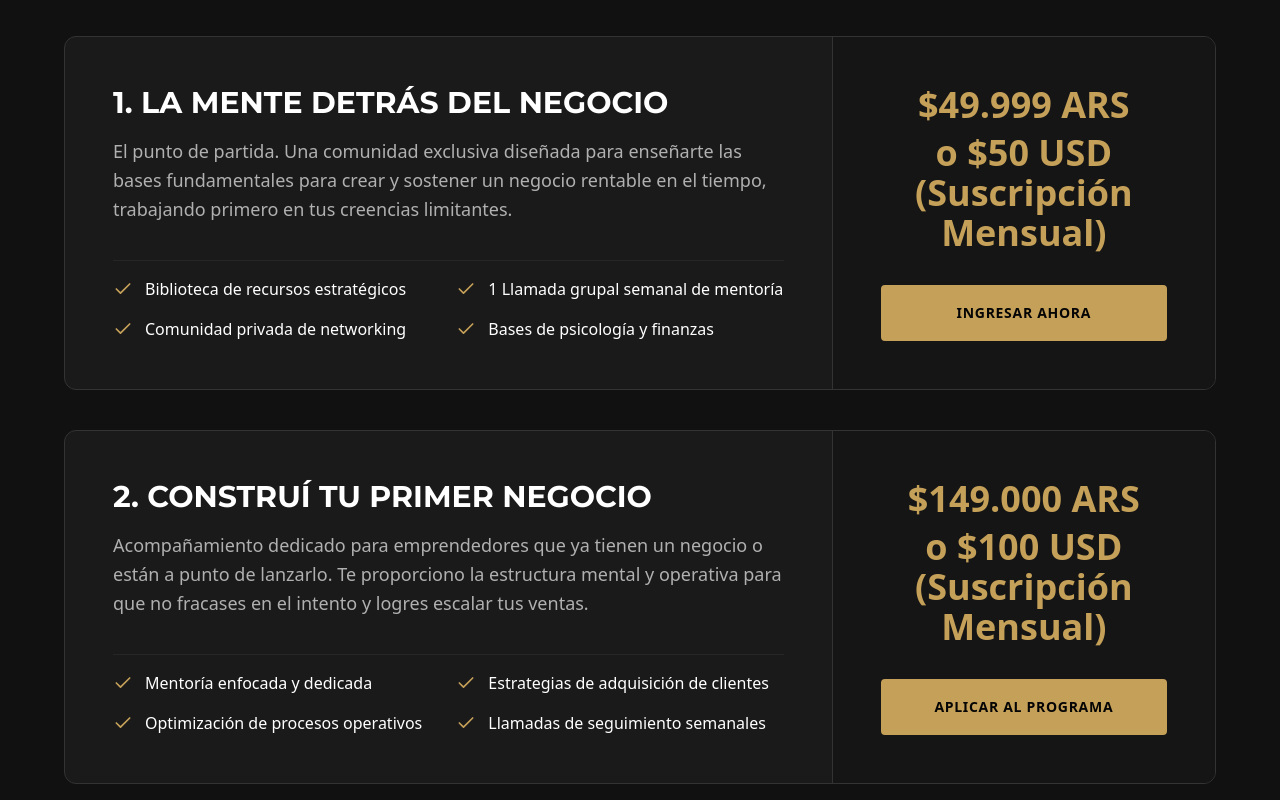
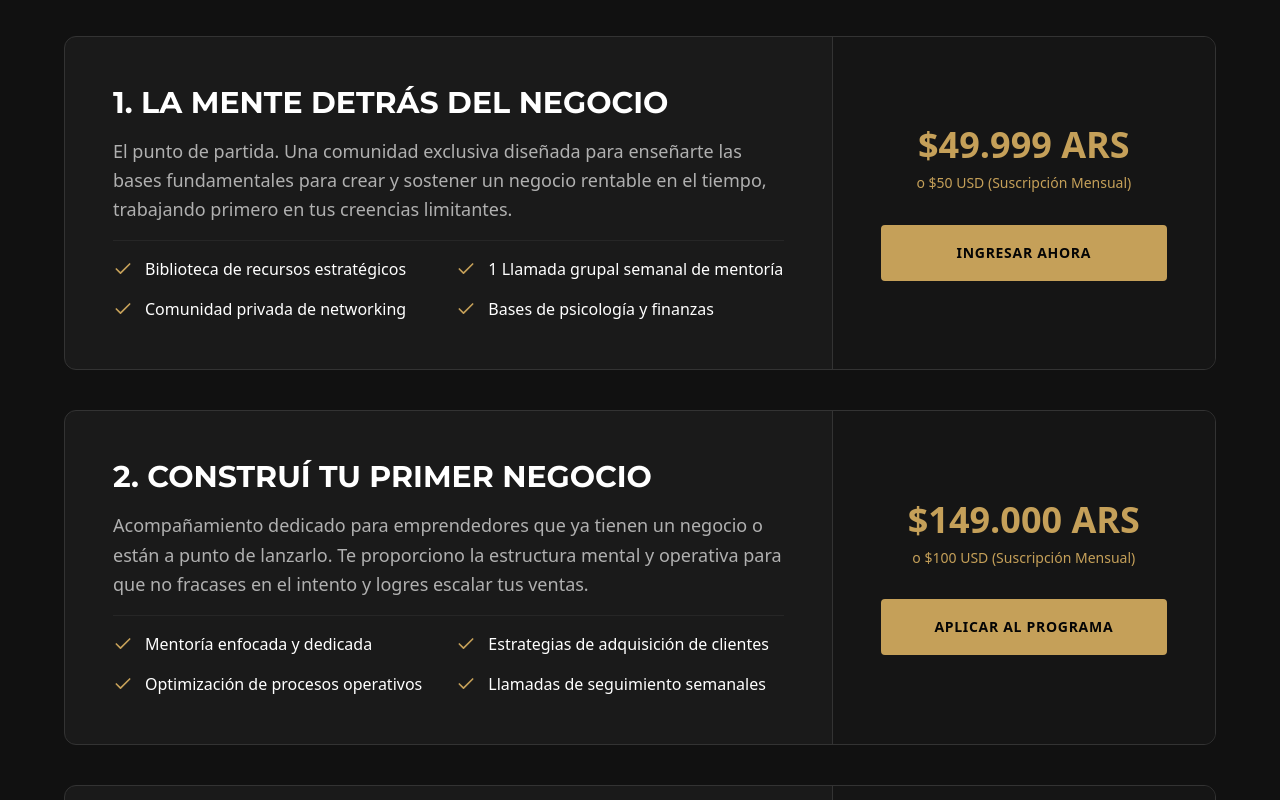
Before and after one commit to leandrocarbonellgimeno2-beep/metodo-ll-landing, a Next.js app: page / in a window 1280 px wide. Shown: the part 3100-3900 px from the top of the page. Built offline with nearby package versions, Linux system fonts and the light colour scheme.

Commit message:
fix: reduce subprice to text-sm subtle style for proper visual hierarchy

```diff
--- a/src/components/Services.tsx
+++ b/src/components/Services.tsx
@@ -153,7 +153,7 @@ export default function Services() {
                   <div className="text-3xl sm:text-4xl font-black text-[#c5a059] mb-2 font-heading">
                     {service.price}
                   </div>
-                  <span className="text-3xl sm:text-4xl font-black text-[#c5a059] mb-8 block font-heading">
+                  <span className="text-sm font-medium text-[#c5a059] mb-8 block leading-snug">
                     {service.subprice}
                   </span>
 
```
